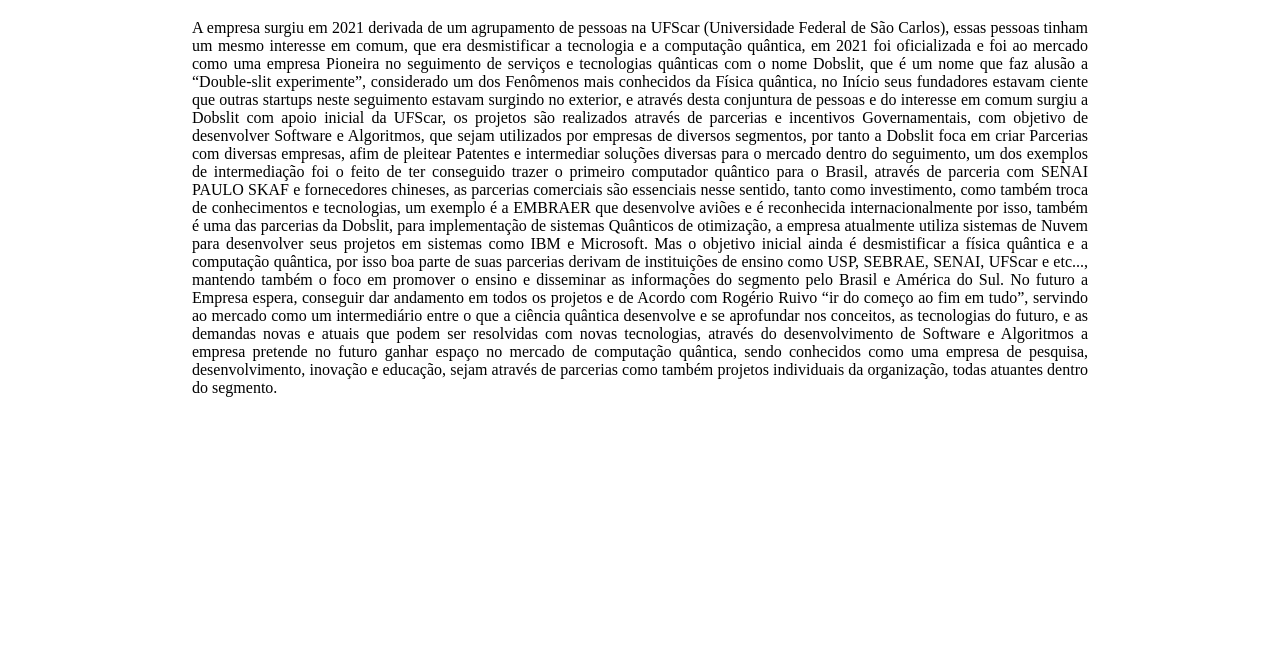
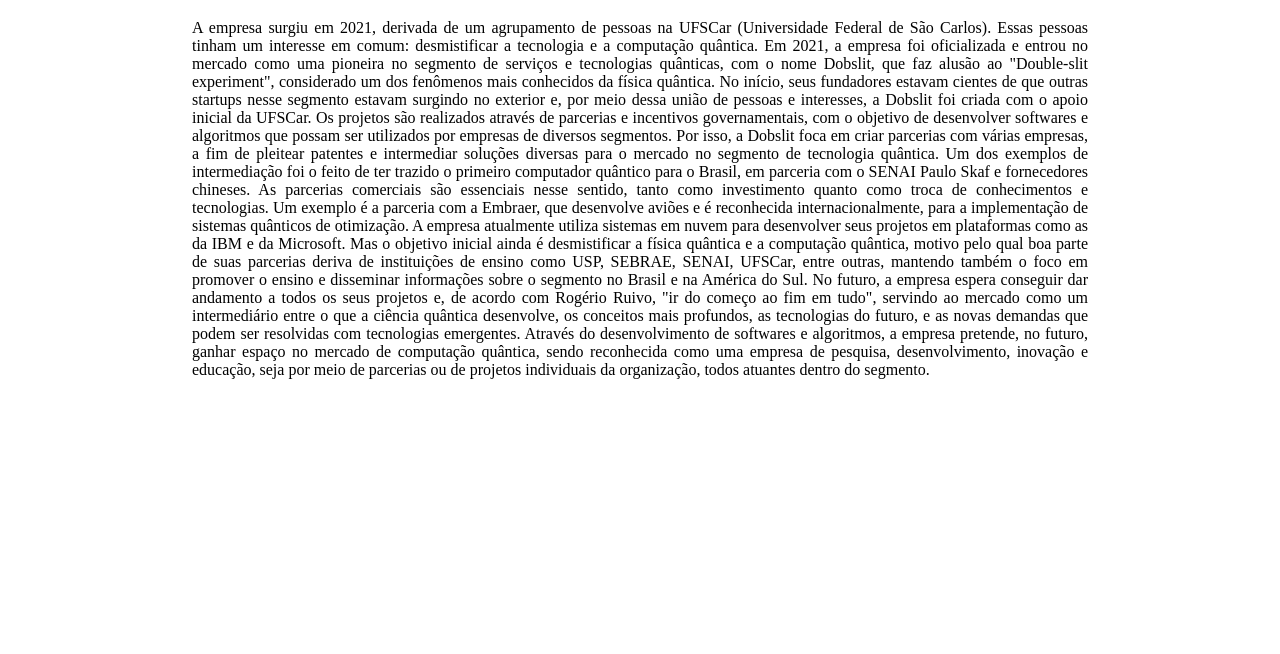
Before and after one commit to FelipeOropeza/Dobslit-Noticias, a plain HTML site: page pages/page-reportagem/reportagem-3/index.html in a window 1280 px wide. Shown: the part 146-800 px from the top of the page. Drawn offline with Linux system fonts and the light colour scheme; files whose address does not match are found by name; a web font is replaced by a local one.

Commit message:
almost done

```diff
--- a/pages/page-reportagem/reportagem-3/index.html
+++ b/pages/page-reportagem/reportagem-3/index.html
@@ -47,45 +47,44 @@
     <main>
       <h1>Dobslit a história e o Futuro</h1>
       <p>
-        A empresa surgiu em 2021 derivada de um agrupamento de pessoas na UFScar
-        (Universidade Federal de São Carlos), essas pessoas tinham um mesmo
-        interesse em comum, que era desmistificar a tecnologia e a computação
-        quântica, em 2021 foi oficializada e foi ao mercado como uma empresa
-        Pioneira no seguimento de serviços e tecnologias quânticas com o nome
-        Dobslit, que é um nome que faz alusão a “Double-slit experimente”,
-        considerado um dos Fenômenos mais conhecidos da Física quântica, no
-        Início seus fundadores estavam ciente que outras startups neste
-        seguimento estavam surgindo no exterior, e através desta conjuntura de
-        pessoas e do interesse em comum surgiu a Dobslit com apoio inicial da
-        UFScar, os projetos são realizados através de parcerias e incentivos
-        Governamentais, com objetivo de desenvolver Software e Algoritmos, que
-        sejam utilizados por empresas de diversos segmentos, por tanto a Dobslit
-        foca em criar Parcerias com diversas empresas, afim de pleitear Patentes
-        e intermediar soluções diversas para o mercado dentro do seguimento, um
-        dos exemplos de intermediação foi o feito de ter conseguido trazer o
-        primeiro computador quântico para o Brasil, através de parceria com
-        SENAI PAULO SKAF e fornecedores chineses, as parcerias comerciais são
-        essenciais nesse sentido, tanto como investimento, como também troca de
-        conhecimentos e tecnologias, um exemplo é a EMBRAER que desenvolve
-        aviões e é reconhecida internacionalmente por isso, também é uma das
-        parcerias da Dobslit, para implementação de sistemas Quânticos de
-        otimização, a empresa atualmente utiliza sistemas de Nuvem para
-        desenvolver seus projetos em sistemas como IBM e Microsoft. Mas o
-        objetivo inicial ainda é desmistificar a física quântica e a computação
-        quântica, por isso boa parte de suas parcerias derivam de instituições
-        de ensino como USP, SEBRAE, SENAI, UFScar e etc..., mantendo também o
-        foco em promover o ensino e disseminar as informações do segmento pelo
-        Brasil e América do Sul. No futuro a Empresa espera, conseguir dar
-        andamento em todos os projetos e de Acordo com Rogério Ruivo “ir do
-        começo ao fim em tudo”, servindo ao mercado como um intermediário entre
-        o que a ciência quântica desenvolve e se aprofundar nos conceitos, as
-        tecnologias do futuro, e as demandas novas e atuais que podem ser
-        resolvidas com novas tecnologias, através do desenvolvimento de Software
-        e Algoritmos a empresa pretende no futuro ganhar espaço no mercado de
-        computação quântica, sendo conhecidos como uma empresa de pesquisa,
-        desenvolvimento, inovação e educação, sejam através de parcerias como
-        também projetos individuais da organização, todas atuantes dentro do
-        segmento.
+        A empresa surgiu em 2021, derivada de um agrupamento de pessoas na
+        UFSCar (Universidade Federal de São Carlos). Essas pessoas tinham um
+        interesse em comum: desmistificar a tecnologia e a computação quântica.
+        Em 2021, a empresa foi oficializada e entrou no mercado como uma
+        pioneira no segmento de serviços e tecnologias quânticas, com o nome
+        Dobslit, que faz alusão ao "Double-slit experiment", considerado um dos
+        fenômenos mais conhecidos da física quântica. No início, seus fundadores
+        estavam cientes de que outras startups nesse segmento estavam surgindo
+        no exterior e, por meio dessa união de pessoas e interesses, a Dobslit
+        foi criada com o apoio inicial da UFSCar. Os projetos são realizados
+        através de parcerias e incentivos governamentais, com o objetivo de
+        desenvolver softwares e algoritmos que possam ser utilizados por
+        empresas de diversos segmentos. Por isso, a Dobslit foca em criar
+        parcerias com várias empresas, a fim de pleitear patentes e intermediar
+        soluções diversas para o mercado no segmento de tecnologia quântica. Um
+        dos exemplos de intermediação foi o feito de ter trazido o primeiro
+        computador quântico para o Brasil, em parceria com o SENAI Paulo Skaf e
+        fornecedores chineses. As parcerias comerciais são essenciais nesse
+        sentido, tanto como investimento quanto como troca de conhecimentos e
+        tecnologias. Um exemplo é a parceria com a Embraer, que desenvolve
+        aviões e é reconhecida internacionalmente, para a implementação de
+        sistemas quânticos de otimização. A empresa atualmente utiliza sistemas
+        em nuvem para desenvolver seus projetos em plataformas como as da IBM e
+        da Microsoft. Mas o objetivo inicial ainda é desmistificar a física
+        quântica e a computação quântica, motivo pelo qual boa parte de suas
+        parcerias deriva de instituições de ensino como USP, SEBRAE, SENAI,
+        UFSCar, entre outras, mantendo também o foco em promover o ensino e
+        disseminar informações sobre o segmento no Brasil e na América do Sul.
+        No futuro, a empresa espera conseguir dar andamento a todos os seus
+        projetos e, de acordo com Rogério Ruivo, "ir do começo ao fim em tudo",
+        servindo ao mercado como um intermediário entre o que a ciência quântica
+        desenvolve, os conceitos mais profundos, as tecnologias do futuro, e as
+        novas demandas que podem ser resolvidas com tecnologias emergentes.
+        Através do desenvolvimento de softwares e algoritmos, a empresa
+        pretende, no futuro, ganhar espaço no mercado de computação quântica,
+        sendo reconhecida como uma empresa de pesquisa, desenvolvimento,
+        inovação e educação, seja por meio de parcerias ou de projetos
+        individuais da organização, todos atuantes dentro do segmento.
       </p>
     </main>
 
```
Also changed, not shown: index.html (+23 -2 lines), pages/page-reportagem/reportagem-1/index.html (+24 -23 lines), pages/page-reportagem/reportagem-2/index.html (+30 -29 lines).
